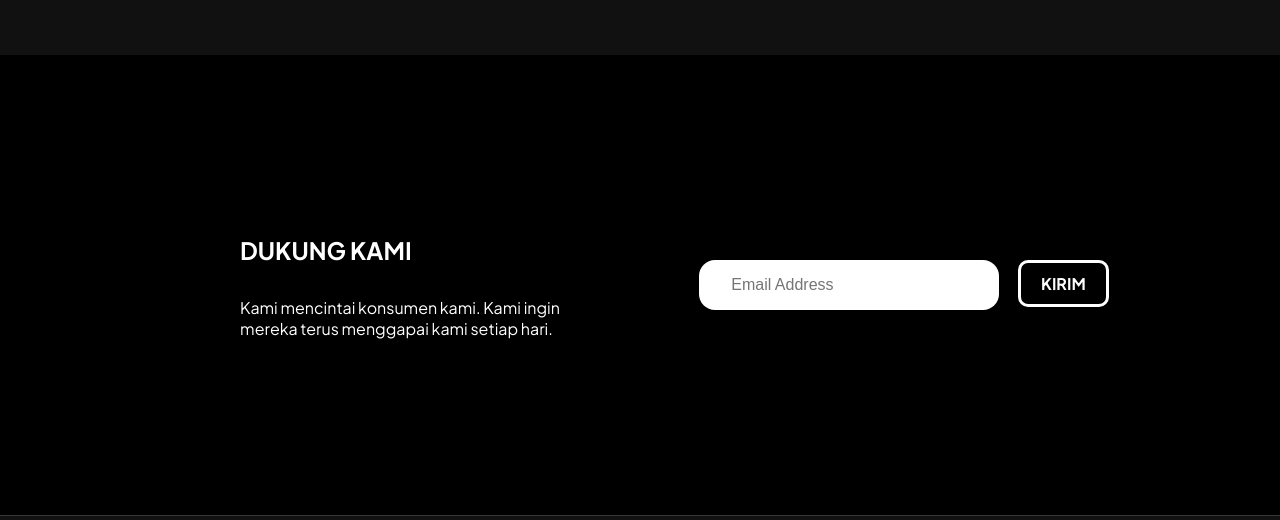
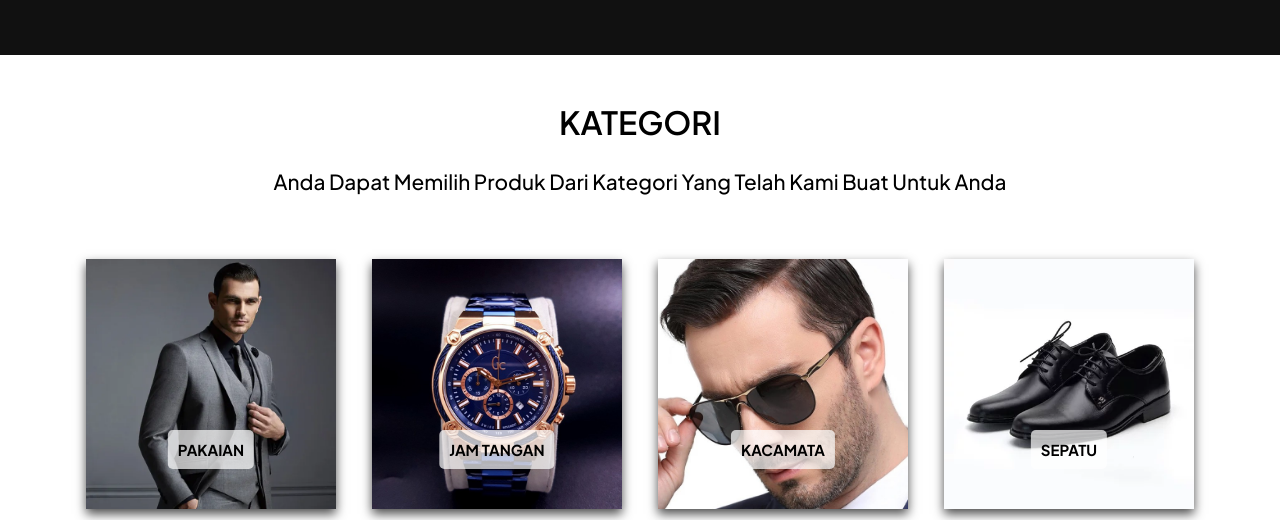
Before and after one commit to william535230174/uts-frontend-programming, a plain HTML site: page sepatu.html in a window 1280 px wide. Shown: the part 639-1159 px from the top of the page. Drawn offline with Linux system fonts and the light colour scheme.

Commit message:
perbaikan pada halaman sepatu dan jam tangan

```diff
--- a/sepatu.html
+++ b/sepatu.html
@@ -113,6 +113,40 @@
             </div>
         </section>
 
+        <section class="catalog" id="catalog">
+            <h1 class="cat-title">KATEGORI</h1>
+            <p class="cat-text">Anda Dapat Memilih Produk Dari Kategori Yang Telah Kami Buat Untuk Anda</p>
+            <div class="cat-center">
+                <a href="pakaian.html">
+                    <div class="cat">
+                        <img src="assets/jas.webp" alt="cat-img">
+                        <p>PAKAIAN</p>
+                    </div>
+                </a>
+
+                <a href="jam-tangan.html">
+                    <div class="cat">
+                        <img src="assets/gc-watch.jpg" alt="cat-img">
+                        <p>JAM TANGAN</p>
+                    </div>
+                </a>
+
+                <a href="kacamata.html">
+                    <div class="cat">
+                        <img src="assets/kacamata.jpg" alt="cat-img">
+                        <p>KACAMATA</p>
+                    </div>
+                </a>
+
+                <a href="sepatu.html">
+                    <div class="cat">
+                        <img src="assets/sepatu.webp" alt="cat-img">
+                        <p>SEPATU</p>
+                    </div>
+                </a>
+            </div>
+        </section>
+
         <section class="contact" id="kontak">
             <div class="con">
                 <div class="con-content">
```
Also changed, not shown: jam-tangan.html (+0 -17 lines).
